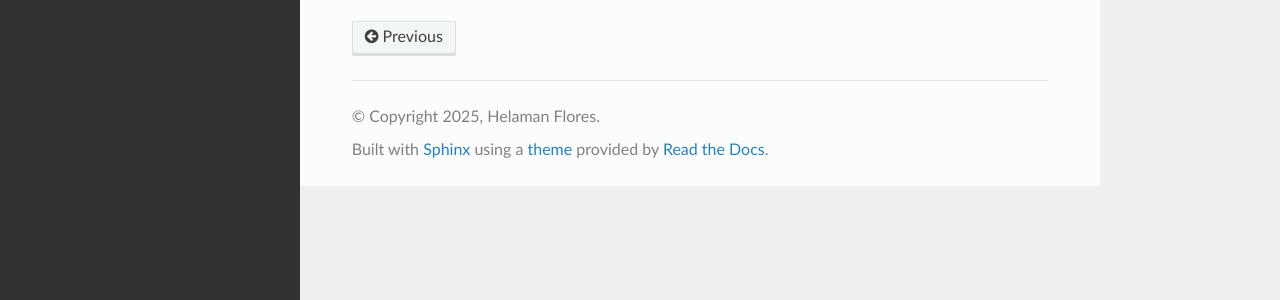
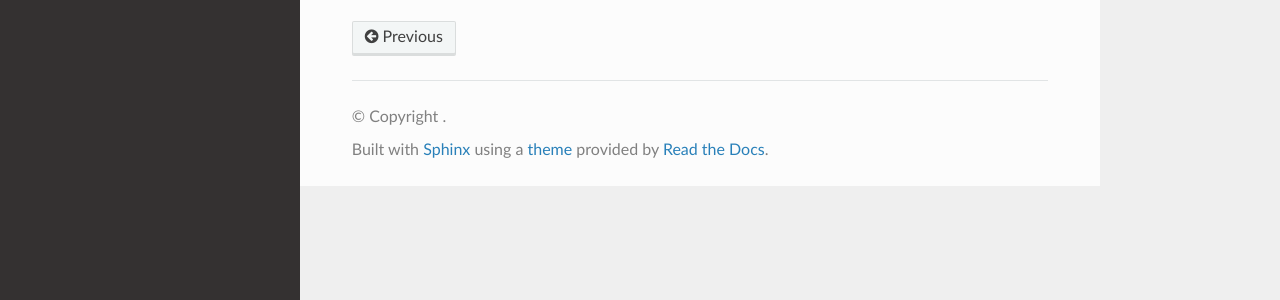
Before and after one commit to Sephiram591/JourneyMAPS, a Sphinx documentation site: the page built from docs/usage.md, in a window 1280 px wide. Shown: the part 369-669 px from the top of the page. Built offline with Sphinx 7.4.7 and the Read the Docs theme 3.1.0, drawn with Linux system fonts in a browser that asks for light colours; part of the change alters nothing that is shown.

```diff
--- a/docs/conf.py
+++ b/docs/conf.py
@@ -7,7 +7,7 @@ sys.path.insert(0, os.path.abspath(os.path.join(os.path.dirname(__file__), "..",
 
 project = "jmaps"
 author = "Helaman Flores"
-copyright = f"{datetime.now().year}, {author}"
+# copyright = f"{datetime.now().year}, {author}"
 
 extensions = [
     "sphinx.ext.autodoc",
@@ -38,3 +38,7 @@ napoleon_google_docstring = True
 napoleon_numpy_docstring = True
 
 master_doc = "index"
+
+autodoc_mock_imports = [
+    "pmag",
+]
```
